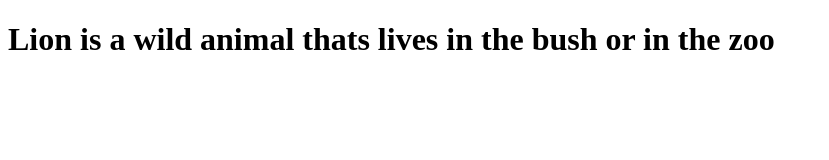
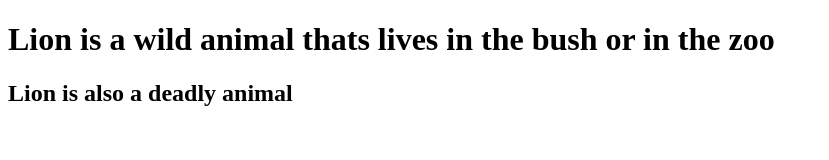
Before and after one commit to Ayanrinde/reimagined-doodle, a plain HTML site: page Lions/index1.html in a window 1280 px wide. Shown: the whole page, without its empty margins (0-829 px from the left). Drawn offline with Linux system fonts and the light colour scheme.

Commit message:
I added h2

```diff
--- a/Lions/index1.html
+++ b/Lions/index1.html
@@ -7,5 +7,6 @@
 </head>
 <body>
     <h1>Lion is a wild animal thats lives in the bush or in the zoo</h1>
+    <h2>Lion is also a deadly animal</h2>
 </body>
 </html>
```
